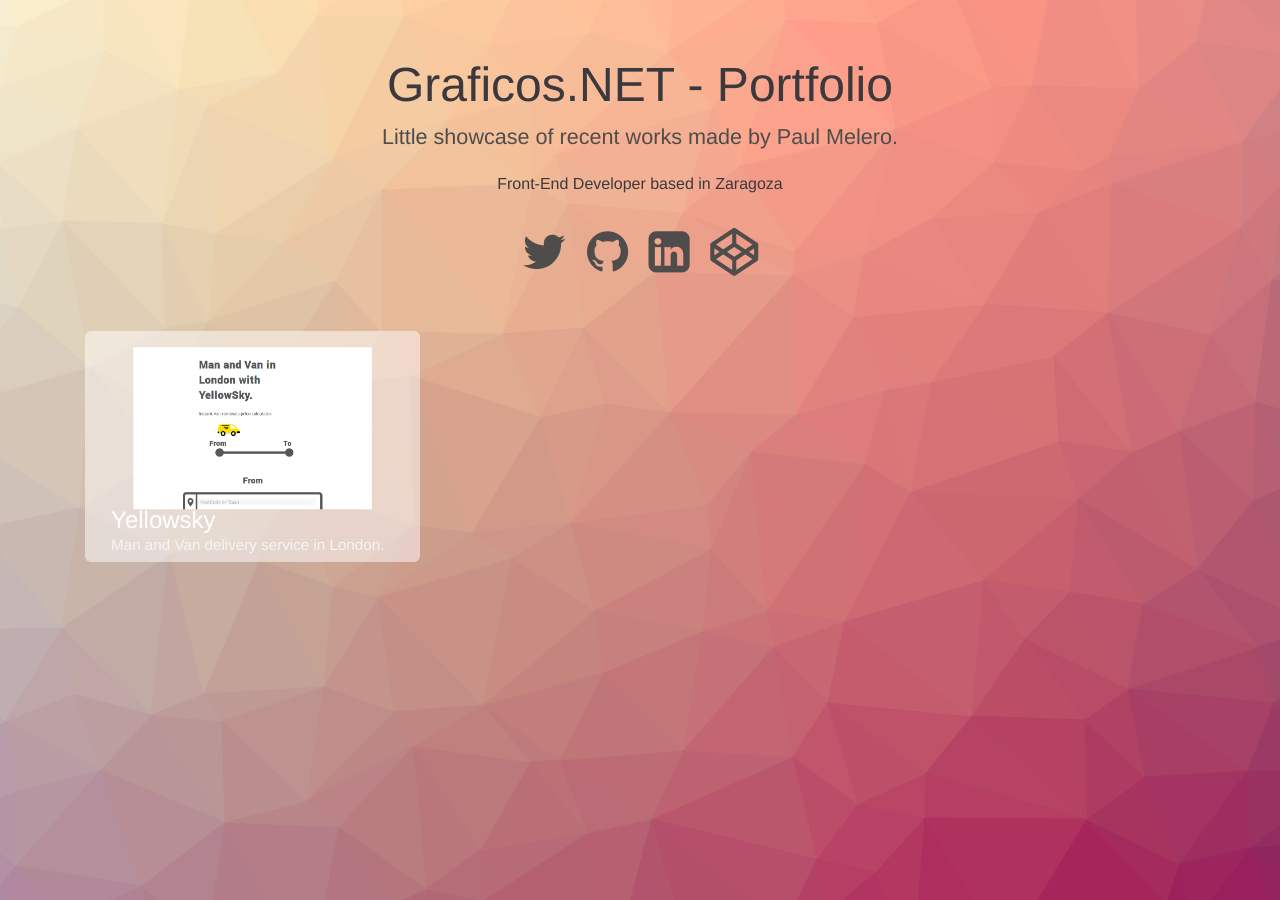
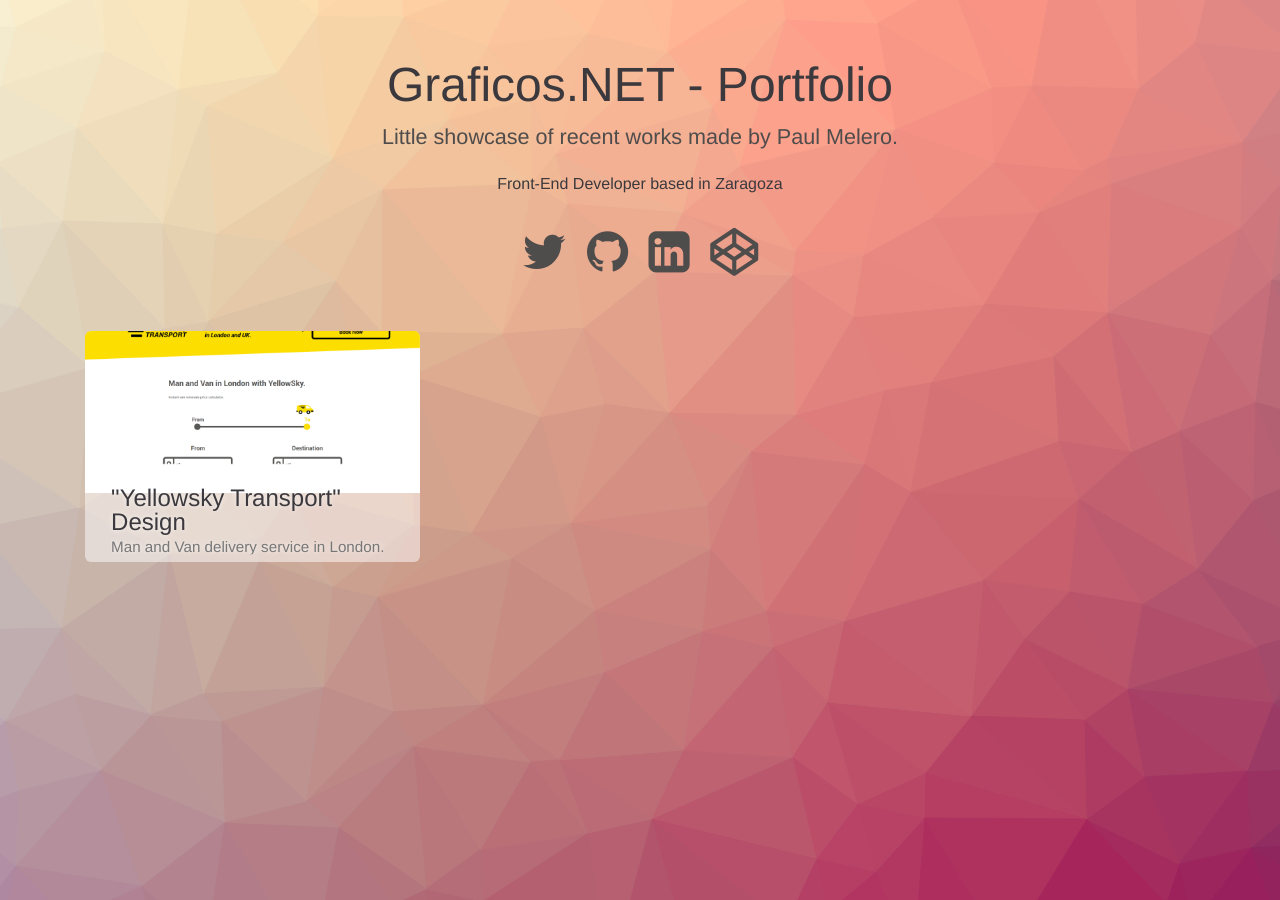
Before and after one commit to gangsthub/portfolio, a Jekyll site: the page built from index.html, in a window 1280 px wide. Built offline with Jekyll 4.4.1, drawn with Linux system fonts in a browser that asks for light colours.

Commit message:
added images. Edited styles and first post...

```diff
--- a/_posts/2016-03-30-YellowSky-Transport.markdown
+++ b/_posts/2016-03-30-YellowSky-Transport.markdown
@@ -1,11 +1,11 @@
 ---
 layout: post
-title:  "Yellowsky"
+title:  "\"Yellowsky Transport\" Design"
 subtitle: Man and Van delivery service in London.
 author: The NodeHub
 siteUrl: http://yellowskytransport.com
 avatar: thenodehub-57x57.png
-image: yellowsky-header.png
+image: Untitled.png
 tools: [gulp, postCSS, susy]
 date:   2016-03-30 00:06:52 +0200
 categories: works-made-at-TheNodeHUb
--- a/_sass/main.scss
+++ b/_sass/main.scss
@@ -16,7 +16,7 @@ $spacing-unit:     30px;
 
 $text-color:       #111;
 $background-color: #fdfdfd;
-$brand-color:      #2a7ae2;
+$brand-color:      #50B6B9;
 
 $grey-color:       #828282;
 $grey-color-light: lighten($grey-color, 40%);
--- a/css/main.css
+++ b/css/main.css
@@ -68,10 +68,10 @@ h1, h2, h3, h4, h5, h6 {
  * Links
  */
 a {
-  color: #2a7ae2;
+  color: #50B6B9;
   text-decoration: none; }
   a:visited {
-    color: #1756a9; }
+    color: #368487; }
   a:hover {
     color: #111;
     text-decoration: underline; }
@@ -484,9 +484,7 @@ pre {
   left: 0;
   display: block;
   width: 100%;
-  height: 100%;
-  -webkit-transform: translateY(10%);
-          transform: translateY(10%); }
+  height: 100%; }
 
 .card__container--closed .card__image {
   position: relative;
@@ -501,8 +499,16 @@ pre {
   max-width: 800px;
   height: auto;
   margin: 400px auto 60px;
+  margin-top: 40vh;
   padding: 30px 40px 22px;
-  background: #fff; }
+  background: #fff;
+  z-index: 1; }
+  @media all and (max-width: 50em) {
+    .card__content {
+      margin-top: 20vh; } }
+  @media all and (max-width: 30em) {
+    .card__content {
+      margin-top: 10vh; } }
 
 .card__container--closed .card__content {
   margin-top: 0;
@@ -520,8 +526,17 @@ pre {
   font-size: 1em;
   max-width: auto;
   padding: 10px 10px 25px;
-  -webkit-transform: translateY(0);
-          transform: translateY(0); }
+  -webkit-transform: translateY(-20%);
+          transform: translateY(-20%); }
+
+.card__container--closed .card__title,
+.card__container--closed .card__subtitle {
+  text-shadow: 0 0 5px rgba(255, 255, 255, 0.8); }
+
+.card__container--closed .card__subtitle {
+  max-height: 2em;
+  overflow: hidden;
+  text-overflow: ellipsis; }
 
 .card__title {
   font-size: 1.5em;
@@ -529,17 +544,11 @@ pre {
   margin: 5px 0 0 0;
   color: #3b393d; }
 
-.card__container--closed .card__title {
-  color: #fff; }
-
 .card__subtitle {
   font-size: .95em;
   line-height: 1;
   margin: 5px 0 0;
   color: #777778; }
-
-.card__container--closed .card__subtitle {
-  color: #f5f5f5; }
 
 .card__copy {
   font-size: 1.25em;
@@ -557,6 +566,9 @@ pre {
     text-align: center; }
     .card__copy .img img {
       margin: auto; }
+
+.card__visit a {
+  color: #50B6B9; }
 
 .card__btn-close {
   font-size: 18px;
@@ -687,9 +699,6 @@ a:focus {
   padding: .5em 0 1em;
   color: #999; }
 
-footer {
-  text-align: center; }
-
 .links {
   margin: 2em 0 0; }
 
@@ -719,7 +728,6 @@ footer {
   left: 0;
   width: 100%;
   height: 100%;
-  max-width: 100%;
   background: no-repeat center center / cover; }
 
 .pattern--hidden {
@@ -731,8 +739,7 @@ footer {
 
 .pattern svg {
   width: 100%;
-  height: 100%;
-  max-width: 100%; }
+  height: 100%; }
 
 .polygon {
   transition: -webkit-transform 300ms ease-in-out, opacity 300ms ease-in-out;
--- a/index.html
+++ b/index.html
@@ -19,9 +19,11 @@ layout: compress
     <script type="text/javascript" src="js/vendors/html5.min.js"></script>
     <![endif]-->
     <script>
+        var root = document.getElementsByTagName('html')[0];
         if (navigator.userAgent.toLowerCase().indexOf('firefox') > -1) {
-            var root = document.getElementsByTagName('html')[0];
             root.setAttribute('class', 'ff');
+        } else if (navigator.userAgent.toLowerCase().indexOf('MSIE') > -1) {
+            root.setAttribute('class', 'ie');
         }
     </script>
 </head>
--- a/js/modern-blog.js
+++ b/js/modern-blog.js
@@ -43,7 +43,7 @@ var demo = (function (window) {
     var layout = {};
 
     /**
-     * Initialise demo.
+     * Initialise Trianglify.
      */
     var init = function () {
 
--- a/package.json
+++ b/package.json
@@ -21,5 +21,8 @@
   "bugs": {
     "url": "https://github.com/gangsthub/portfolio/issues"
   },
-  "homepage": "http://Graficos.net/portfolio"
+  "homepage": "http://Graficos.net/portfolio",
+  "dependencies": {
+    "opn": "^4.0.1"
+  }
 }
```
Also changed, not shown: _sass/_styles.scss (+28 -22 lines), gulpfile.js (+4 -4 lines).
